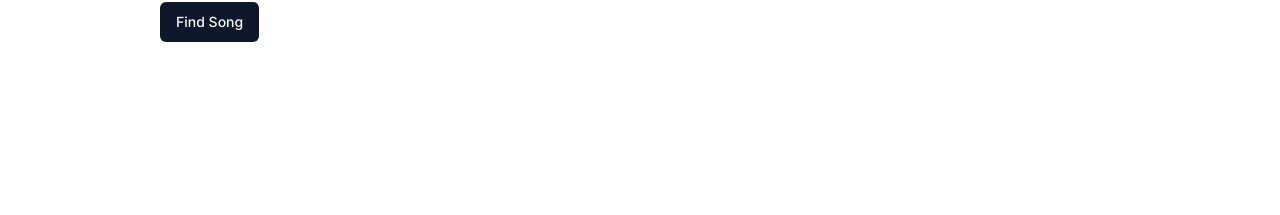
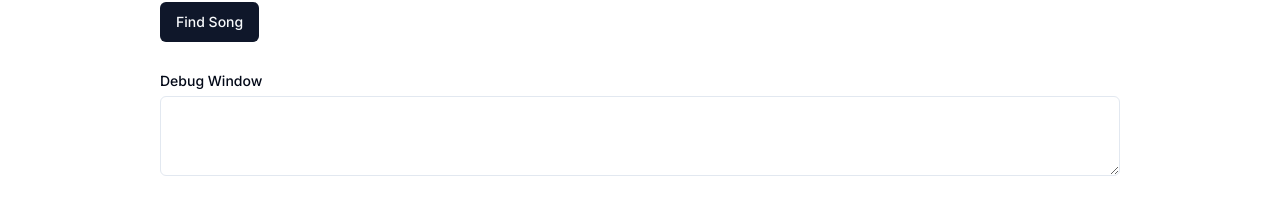
Before and after one commit to bibinprakashselvakumar/spotify-apple-music, a Next.js app: page /spotify-to-apple in a window 1280 px wide. Shown: the part 265-480 px from the top of the page. Built offline with nearby package versions, Linux system fonts and the light colour scheme.

Commit message:
able to retrieve spotify data from trackID

```diff
--- a/app/spotify-to-apple/page.tsx
+++ b/app/spotify-to-apple/page.tsx
@@ -15,9 +15,12 @@ import {
 import { Input } from "@/components/ui/input";
 import { useForm } from "react-hook-form";
 import { Button } from "@/components/ui/button";
+import { Textarea } from "@/components/ui/textarea";
+import { Label } from "@/components/ui/label";
 
 const SpotifyToApple = () => {
   const [isLoading, setIsLoading] = useState(false); // Track loading state
+  const [trackInfo, setTrackInfo] = useState("");
   const formSchema = z.object({
     URL: z.string().url({ message: "Please enter a valid URL." }),
   });
@@ -39,8 +42,16 @@ const SpotifyToApple = () => {
           url: encodedTrackURL,
         },
       });
+      const trackInfo = {
+        trackName: response.data.trackName,
+        trackArtist: response.data.trackArtist,
+        trackAlbum: response.data.trackAlbum,
+      };
       // Implement what to do with the response apple music link
       console.log(response.data);
+      setTrackInfo(
+        `Track Name: ${trackInfo.trackName}\nArtist: ${trackInfo.trackArtist}\nAlbum: ${trackInfo.trackAlbum}`
+      );
     } catch (error) {
       console.error(error);
     }
@@ -76,6 +87,10 @@ const SpotifyToApple = () => {
             "Find Song"
           )}
         </Button>
+        <div className="flex flex-col w-full space-y-2">
+          <Label htmlFor="message">Debug Window</Label>
+          <Textarea placeholder={trackInfo} id="message" />
+        </div>
       </form>
     </Form>
   );
--- /dev/null
+++ b/components/ui/textarea.tsx
@@ -0,0 +1,24 @@
+import * as React from "react"
+
+import { cn } from "@/lib/utils"
+
+export interface TextareaProps
+  extends React.TextareaHTMLAttributes<HTMLTextAreaElement> {}
+
+const Textarea = React.forwardRef<HTMLTextAreaElement, TextareaProps>(
+  ({ className, ...props }, ref) => {
+    return (
+      <textarea
+        className={cn(
+          "flex min-h-[80px] w-full rounded-md border border-input bg-background px-3 py-2 text-sm ring-offset-background placeholder:text-muted-foreground focus-visible:outline-none focus-visible:ring-2 focus-visible:ring-ring focus-visible:ring-offset-2 disabled:cursor-not-allowed disabled:opacity-50",
+          className
+        )}
+        ref={ref}
+        {...props}
+      />
+    )
+  }
+)
+Textarea.displayName = "Textarea"
+
+export { Textarea }
```
